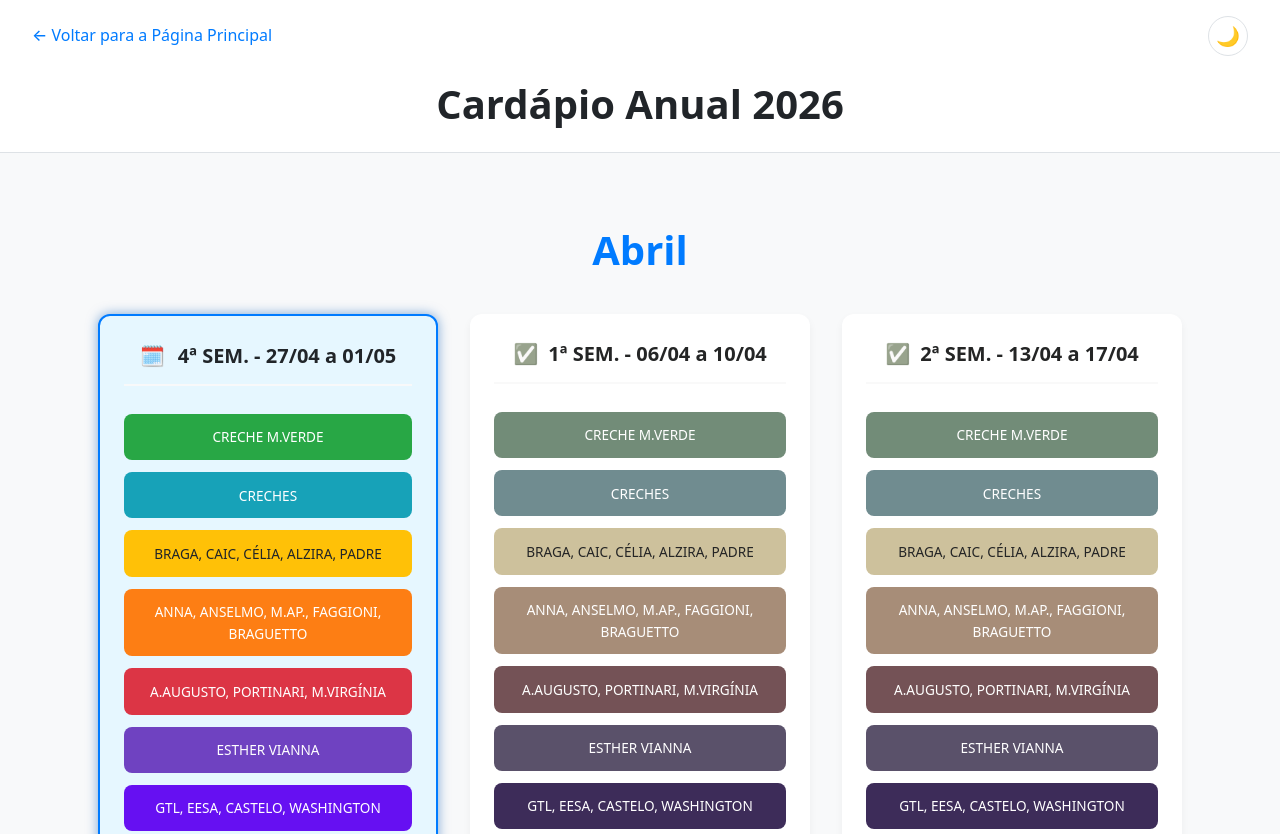
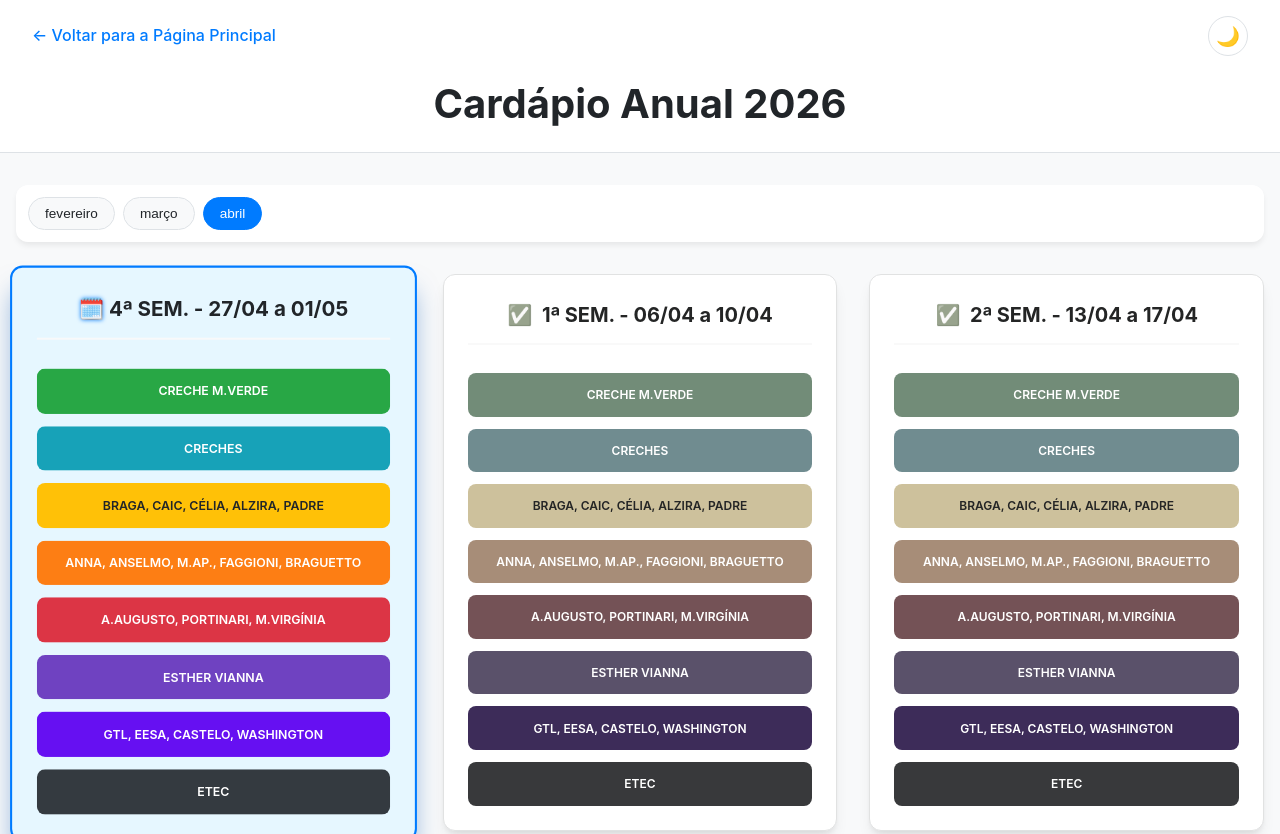
Before and after one commit to educacao-tech/cardapio_2026, a plain HTML site: page index.html in a window 1280 px wide. Shown: the top 834 px of the page. Drawn offline with Linux system fonts and the light colour scheme.

Commit message:
eeeeeeeeeeeee

```diff
--- a/index.html
+++ b/index.html
@@ -24,6 +24,7 @@
     </header>
 
     <main class="main-container">
+        <nav id="month-selector" class="month-selector" aria-label="Navegação por meses"></nav>
         <div class="columns-container">
 
             <div id="loading-spinner" class="spinner"></div>
--- a/script.js
+++ b/script.js
@@ -1,3 +1,11 @@
+/**
+ * Configurações e Constantes Globais
+ */
+const MONTH_ORDER = {
+    "janeiro": 0, "fevereiro": 1, "março": 2, "abril": 3, "maio": 4, "junho": 5,
+    "julho": 6, "agosto": 7, "setembro": 8, "outubro": 9, "novembro": 10, "dezembro": 11
+};
+
 /**
  * Valida se uma string é uma URL bem-formada.
  * @param {string} string - A string a ser validada.
@@ -48,6 +56,43 @@ function createWeekCard(weekData) {
 }
 
 /**
+ * Alterna a visibilidade para mostrar apenas o mês selecionado.
+ * @param {string} monthName - Nome do mês a ser exibido.
+ */
+function showMonth(monthName) {
+    const monthId = `month-${monthName.toLowerCase()}`;
+    const allWrappers = document.querySelectorAll('.month-wrapper');
+
+    allWrappers.forEach(wrapper => {
+        wrapper.classList.toggle('is-hidden', wrapper.id !== monthId);
+    });
+
+    document.querySelectorAll('.month-nav-btn').forEach(btn => {
+        const isActive = btn.textContent.toLowerCase() === monthName.toLowerCase();
+        btn.classList.toggle('active', isActive);
+        btn.setAttribute('aria-current', isActive ? 'page' : 'false');
+    });
+}
+
+/**
+ * Renderiza o seletor de meses no topo da página.
+ * @param {string[]} months - Lista de nomes de meses ativos.
+ */
+function renderMonthSelector(months) {
+    const selector = document.getElementById('month-selector');
+    if (!selector || months.length === 0) return;
+
+    selector.innerHTML = '';
+    months.forEach(month => {
+        const btn = document.createElement('button');
+        btn.className = 'month-nav-btn';
+        btn.textContent = month;
+        btn.onclick = () => showMonth(month);
+        selector.appendChild(btn);
+    });
+}
+
+/**
  * Constrói a visualização anual do menu a partir dos dados.
  * @param {object} menuData - Os dados completos do menu do arquivo JSON.
  */
@@ -62,36 +107,21 @@ function buildAnnualMenu(menuData) {
     const currentYear = today.getFullYear().toString();
     const yearData = menuData[currentYear];
     const currentMonthIndex = today.getUTCMonth();
-
-    // Mapeamento para ordenar e filtrar os meses (0 = Janeiro, 11 = Dezembro)
-    const monthOrder = {
-        "janeiro": 0, "fevereiro": 1, "março": 2, "abril": 3, "maio": 4, "junho": 5,
-        "julho": 6, "agosto": 7, "setembro": 8, "outubro": 9, "novembro": 10, "dezembro": 11
-    };
+    const activeMonthNames = [];
 
     let totalActiveWeeks = 0;
 
     if (yearData) {
         // Ordena os meses cronologicamente antes de iterar
-        const sortedMonths = Object.keys(yearData).sort((a, b) => {
-            return (monthOrder[a.toLowerCase()] || 0) - (monthOrder[b.toLowerCase()] || 0);
-        });
+        const sortedMonths = Object.keys(yearData).sort((a, b) => (MONTH_ORDER[a.toLowerCase()] || 0) - (MONTH_ORDER[b.toLowerCase()] || 0));
 
         for (const monthName of sortedMonths) {
-            const monthIndex = monthOrder[monthName.toLowerCase()];
-
-            // Filtra: Começa em Fevereiro (1) E esconde meses que já passaram
-            // Se estivermos em Março (2), esconde Fev (1). Se estivermos em Jan (0), esconde Jan mas mostra Fev.
-            if (monthIndex < 1 || monthIndex < currentMonthIndex) continue;
+            const monthIndex = MONTH_ORDER[monthName.toLowerCase()];
 
             const monthData = yearData[monthName];
             const monthWrapper = document.createElement('div');
             monthWrapper.className = 'month-wrapper';
-
-            const monthTitle = document.createElement('h2');
-            monthTitle.className = 'month-title';
-            monthTitle.textContent = monthName;
-            monthWrapper.appendChild(monthTitle);
+            monthWrapper.id = `month-${monthName.toLowerCase()}`;
 
             const weeksContainer = document.createElement('div');
             weeksContainer.className = 'columns-container';
@@ -109,7 +139,6 @@ function buildAnnualMenu(menuData) {
 
                 if (today >= startDate && today <= endDate) {
                     weekCard.classList.add('current-week');
-                    weekCard.scrollIntoView({ behavior: 'smooth', block: 'center' });
                     weeksContainer.prepend(weekCard);
                 } else {
                     if (today > endDate) {
@@ -122,9 +151,12 @@ function buildAnnualMenu(menuData) {
             if (weeksInMonth > 0) {
                 monthWrapper.appendChild(weeksContainer);
                 fragment.appendChild(monthWrapper);
+                activeMonthNames.push(monthName.toLowerCase());
             }
         }
     }
+
+    renderMonthSelector(activeMonthNames);
 
     if (totalActiveWeeks === 0) {
         const messageBox = document.getElementById('no-weeks-message');
@@ -132,6 +164,23 @@ function buildAnnualMenu(menuData) {
     }
 
     mainContainer.appendChild(fragment);
+
+    // Adiciona uma pequena animação de entrada ao container principal
+    mainContainer.style.opacity = '0';
+    requestAnimationFrame(() => {
+        mainContainer.style.transition = 'opacity 0.5s ease';
+        mainContainer.style.opacity = '1';
+    });
+
+    // Define o mês inicial a ser exibido
+    const currentMonthName = Object.keys(MONTH_ORDER).find(key => MONTH_ORDER[key] === currentMonthIndex);
+
+    // Se o mês atual tiver dados, mostra ele; caso contrário, mostra o primeiro mês disponível
+    const monthToShow = activeMonthNames.includes(currentMonthName)
+        ? currentMonthName
+        : activeMonthNames[0];
+
+    if (monthToShow) showMonth(monthToShow);
 
     // Inicializa animações para os cards recém-adicionados
     const observerOptions = { root: null, rootMargin: '0px', threshold: 0.1 };
--- a/style.css
+++ b/style.css
@@ -11,7 +11,7 @@
     --text-color: #212529;
     --text-color-muted: #6c757d;
     --white: #ffffff;
-    --shadow-color: rgba(0, 0, 0, 0.05);
+    --shadow-color: rgba(0, 0, 0, 0.08);
     --focus-ring-color: rgba(0, 123, 255, 0.5);
     --highlight-background-color: #e6f7ff;
     --highlight-shadow-color: rgba(0, 86, 179, 0.5);
@@ -34,7 +34,7 @@
     --background-color: #121212;
     --surface-color: #1e1e1e;
     --text-color: #e0e0e0;
-    --text-color-muted: #888;
+    --text-color-muted: #a0a0a0;
     --shadow-color: rgba(0, 0, 0, 0.2);
     --focus-ring-color: rgba(62, 173, 255, 0.6);
     --highlight-background-color: rgba(62, 173, 255, 0.1);
@@ -55,9 +55,13 @@
 
     /* Estilos Base */
     body {
-        font-family: system-ui, -apple-system, BlinkMacSystemFont, "Segoe UI", Roboto, "Helvetica Neue", Arial, sans-serif;
+        font-family: 'Inter', system-ui, -apple-system, sans-serif;
         line-height: 1.6;
         margin: 0;
+        /* Adiciona um padrão sutil de fundo */
+        background-image: radial-gradient(var(--medium-gray) 0.5px, transparent 0.5px);
+        background-size: 24px 24px;
+        background-attachment: fixed;
         background-color: var(--background-color);
         color: var(--text-color);
     }
@@ -78,13 +82,22 @@
 }
 
 @layer layout {
+    /* Suaviza a transição entre temas */
+    html {
+        transition: background-color 0.3s ease;
+    }
 
     /* Cabeçalho */
     .main-header {
         background-color: var(--surface-color);
+        backdrop-filter: blur(10px);
+        -webkit-backdrop-filter: blur(10px);
         padding-block: 1rem;
         padding-inline: 2rem;
         border-block-end: 1px solid var(--medium-gray);
+        position: sticky;
+        top: 0;
+        z-index: 100;
     }
 
     .header-content {
@@ -111,6 +124,48 @@
         font-size: clamp(1.75rem, 1.25rem + 2vw, 2.5rem);
     }
 
+    /* Seletor de Meses */
+    .month-selector {
+        display: flex;
+        flex-wrap: nowrap;
+        overflow-x: auto;
+        justify-content: flex-start;
+        gap: 0.5rem;
+        margin-bottom: 2rem;
+        padding: 0.75rem;
+        background-color: var(--surface-color);
+        border-radius: 12px;
+        box-shadow: 0 4px 6px -1px var(--shadow-color);
+        position: sticky;
+        top: 80px; /* Ajustado para ficar logo abaixo do header fixo */
+        z-index: 90;
+        scrollbar-width: none; /* Firefox */
+        -webkit-overflow-scrolling: touch;
+    }
+
+    .month-selector::-webkit-scrollbar {
+        display: none; /* Chrome/Safari */
+    }
+
+    .month-nav-btn {
+        background-color: var(--background-color);
+        border: 1px solid var(--medium-gray);
+        color: var(--text-color);
+        padding: 0.5rem 1rem;
+        border-radius: 20px;
+        font-size: 0.85rem;
+        font-weight: 500;
+        white-space: nowrap;
+        cursor: pointer;
+        transition: all 0.2s ease;
+    }
+
+    .month-nav-btn.active {
+        background-color: var(--primary-color);
+        color: var(--white);
+        border-color: var(--primary-color);
+    }
+
     /* Conteúdo Principal */
     .main-container {
         max-width: 1600px;
@@ -121,22 +176,25 @@
     .month-wrapper {
         width: 100%;
         margin-bottom: 3rem;
+        /* Prepara para animação de entrada */
+        transition: opacity 0.4s ease, transform 0.4s ease;
+        opacity: 1;
+        transform: translateY(0);
     }
 
-    .month-title {
-        font-size: clamp(1.75rem, 1.25rem + 2vw, 2.5rem);
-        color: var(--primary-color);
-        text-align: center;
-        margin-bottom: 2rem;
-        text-transform: capitalize;
+    /* Esconde os meses não selecionados */
+    .month-wrapper.is-hidden {
+        display: none;
+        opacity: 0;
+        transform: translateY(10px);
     }
 
 
     .columns-container {
-        display: flex;
-        flex-wrap: wrap;
-        justify-content: center;
+        display: grid;
+        grid-template-columns: repeat(auto-fit, minmax(320px, 1fr));
         gap: 2rem;
+        align-items: start;
     }
 
     /* Rodapé */
@@ -162,12 +220,11 @@
         background-color: var(--surface-color);
         padding: 1.5rem;
         border-radius: 12px;
-        box-shadow: 0 4px 8px var(--shadow-color);
+        box-shadow: 0 10px 15px -3px var(--shadow-color), 0 4px 6px -2px var(--shadow-color);
         display: flex;
         flex-direction: column;
         gap: 0.75rem;
-        flex: 0 1 340px;
-        /* Não cresce, pode encolher, com uma largura base de 340px */
+        border: 1px solid var(--medium-gray);
         max-width: 100%;
         /* Animação de entrada */
         opacity: 0;
@@ -211,14 +268,14 @@
         padding: 0.7rem;
         border-radius: 8px;
         text-align: center;
-        font-size: 0.85rem;
-        font-weight: 500;
-        transition: background-color 0.2s, transform 0.2s, filter 0.2s;
+        font-size: 0.75rem;
+        font-weight: 600;
+        transition: all 0.2s cubic-bezier(0.4, 0, 0.2, 1);
         border: 1px solid transparent;
     }
 
     .button:hover {
-        transform: translateY(-2px);
+        transform: translateY(-3px) scale(1.02);
         filter: brightness(1.1);
     }
 
@@ -268,15 +325,16 @@
 
     /* Destaque de Semanas */
     .current-week {
-        border: 2px solid var(--primary-color);
-        box-shadow: 0 0 12px var(--highlight-shadow-color);
-        transform: scale(1.02);
+        border: 2px solid var(--primary-color) !important;
+        box-shadow: 0 20px 25px -5px var(--highlight-shadow-color);
+        transform: scale(1.03) !important;
         background-color: var(--highlight-background-color);
+        z-index: 10;
     }
 
     .current-week .column-title::before {
         content: '🗓️ ';
-        margin-inline-end: 8px;
+        filter: drop-shadow(0 0 2px var(--primary-color));
     }
 
     .past-week {
```
